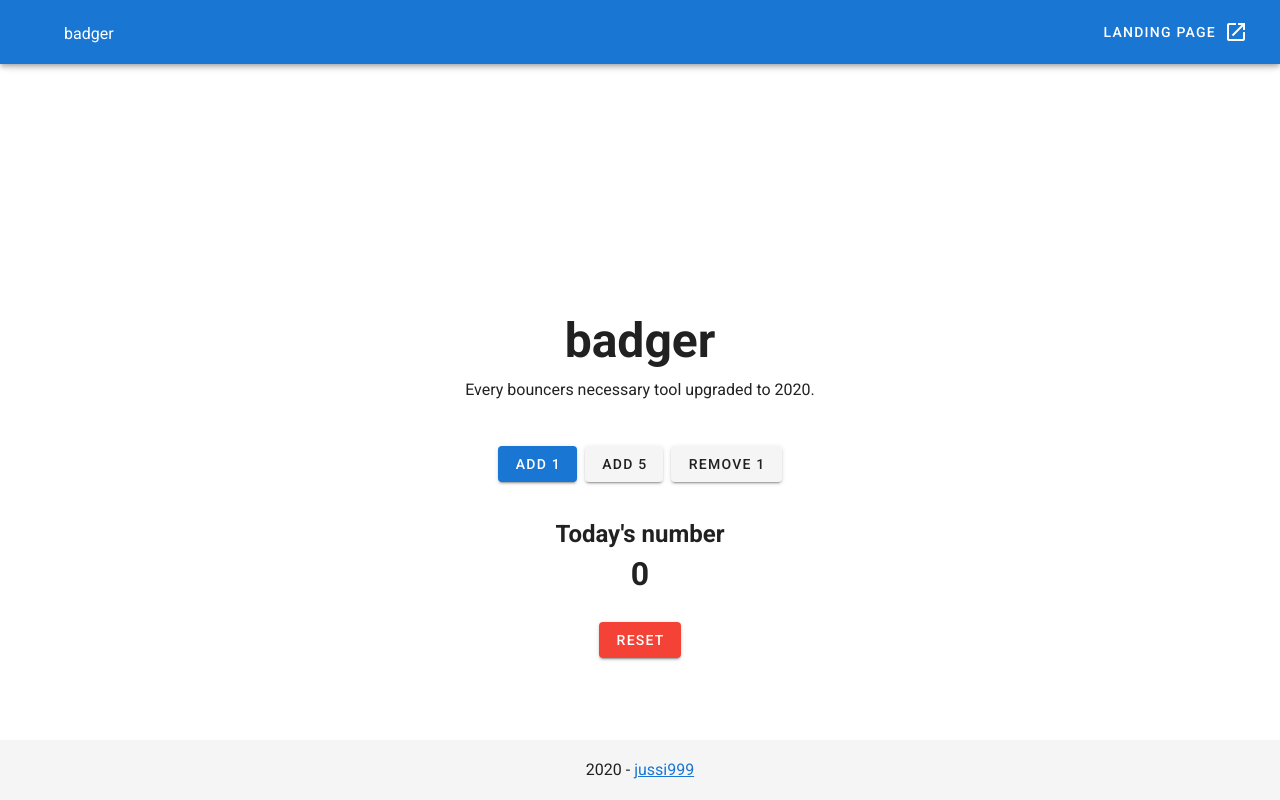
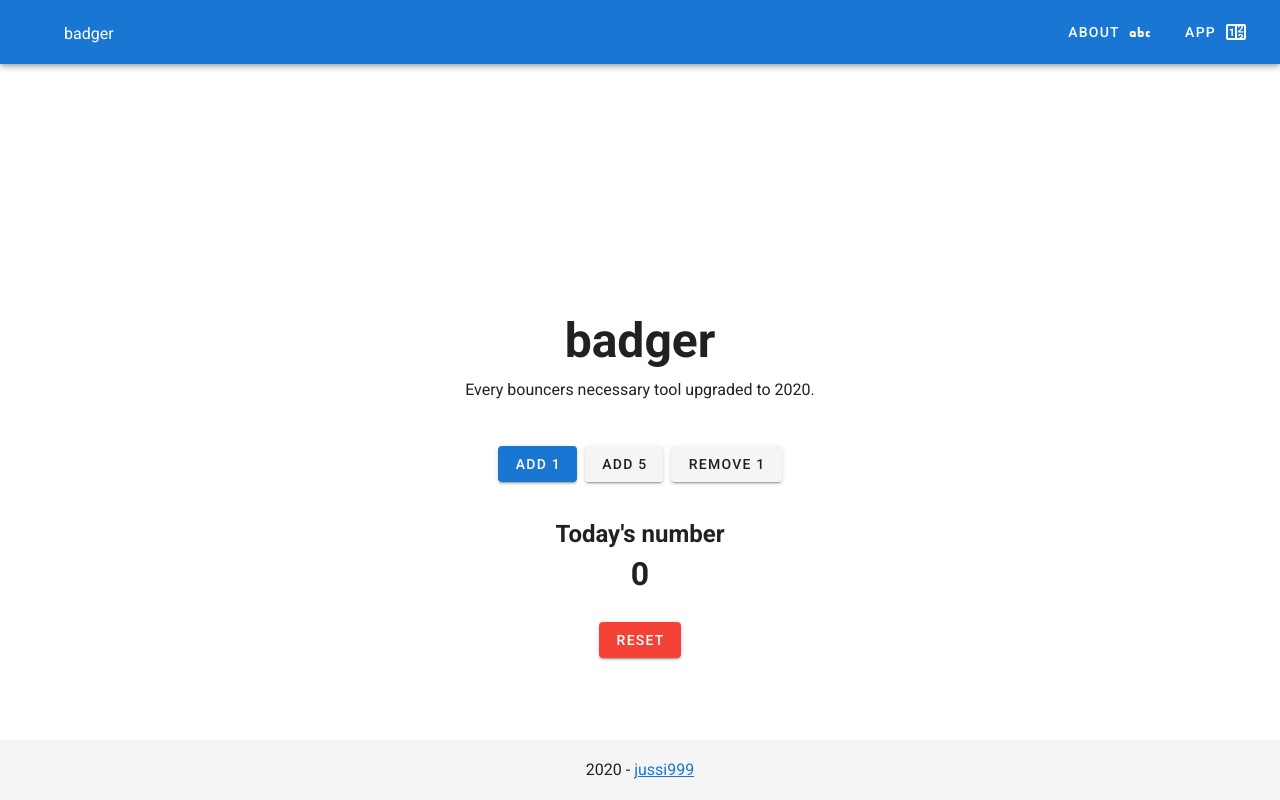
Before and after one commit to juissi999/badger, a Vue app: page / in a window 1280 px wide. Built offline with nearby package versions, Linux system fonts and the light colour scheme.

Commit message:
Add vue router and about-page

```diff
--- a/src/App.vue
+++ b/src/App.vue
@@ -1,4 +1,5 @@
 <template>
+  <div id="app">
     <v-app>
       <v-app-bar absolute app color="primary" dark>
         <div class="d-flex align-center">
@@ -23,30 +24,31 @@
 
         <v-spacer></v-spacer>
 
-      <v-btn href="/" text>
-        <span class="mr-2">Landing page</span>
-        <v-icon>mdi-open-in-new</v-icon>
+        <v-btn @click="$router.push('about')" text>
+          <span class="mr-2">About</span>
+          <v-icon>mdi-alphabetical</v-icon>
+        </v-btn>
+        <v-btn @click="$router.push('/')" text>
+          <span class="mr-2">app</span>
+          <v-icon>mdi-counter</v-icon>
         </v-btn>
       </v-app-bar>
-
       <v-main>
-      <MainPage />
+        <router-view />
       </v-main>
+      <v-footer absolute>
         <Footer />
+      </v-footer>
     </v-app>
+  </div>
 </template>
 
 <script>
-import MainPage from './components/MainPage'
 import Footer from './components/Footer'
-
 export default {
   name: 'App',
 
-  components: {
-    MainPage,
-    Footer
-  },
+  components: { Footer },
 
   data: () => ({
     //
--- a/src/components/Footer.vue
+++ b/src/components/Footer.vue
@@ -1,8 +1,6 @@
 <template>
-  <v-footer>
-    <v-col class="text-center" cols="12">
-      {{ new Date().getFullYear() }} -
-      <a href="http://github.com/juissi999">jussi999</a>
-    </v-col>
-  </v-footer>
+  <v-col class="text-center" cols="12">
+    {{ new Date().getFullYear() }} -
+    <a href="http://github.com/juissi999">jussi999</a>
+  </v-col>
 </template>
--- a/src/views/About.vue
+++ b/src/views/About.vue
@@ -1,5 +1,21 @@
 <template>
-  <div class="about">
-    <h1>This is an about page</h1>
-  </div>
+  <v-container>
+    <v-row class="text-center">
+      <v-col class="mb-3 ma-md-4 pa-0 pa-md-5">
+        <h1 class="display-2 font-weight-bold mb-1 mb-md-3">About</h1>
+      </v-col>
+
+      <v-col class="mb-0 mb-md-5" cols="12">
+        <v-flex sm8 offset-sm2>
+          <p>
+            Count tick manually from events, visitors, vehicles... App remembers
+            your number and you can substract a false click. More functionality
+            to come. Visit my page
+            <a href="github.com/juissi999">juissi999@github</a> and give me a
+            like please!
+          </p>
+        </v-flex>
+      </v-col>
+    </v-row>
+  </v-container>
 </template>
--- a/src/views/Home.vue
+++ b/src/views/Home.vue
@@ -1,7 +1,6 @@
 <template>
   <div class="home">
-    <img alt="Vue logo" src="../assets/logo.png" />
-    <MainPage msg="Welcome to Your Vue.js App" />
+    <MainPage />
   </div>
 </template>
 
```
Lines whose indentation alone changed are shown as unchanged.
